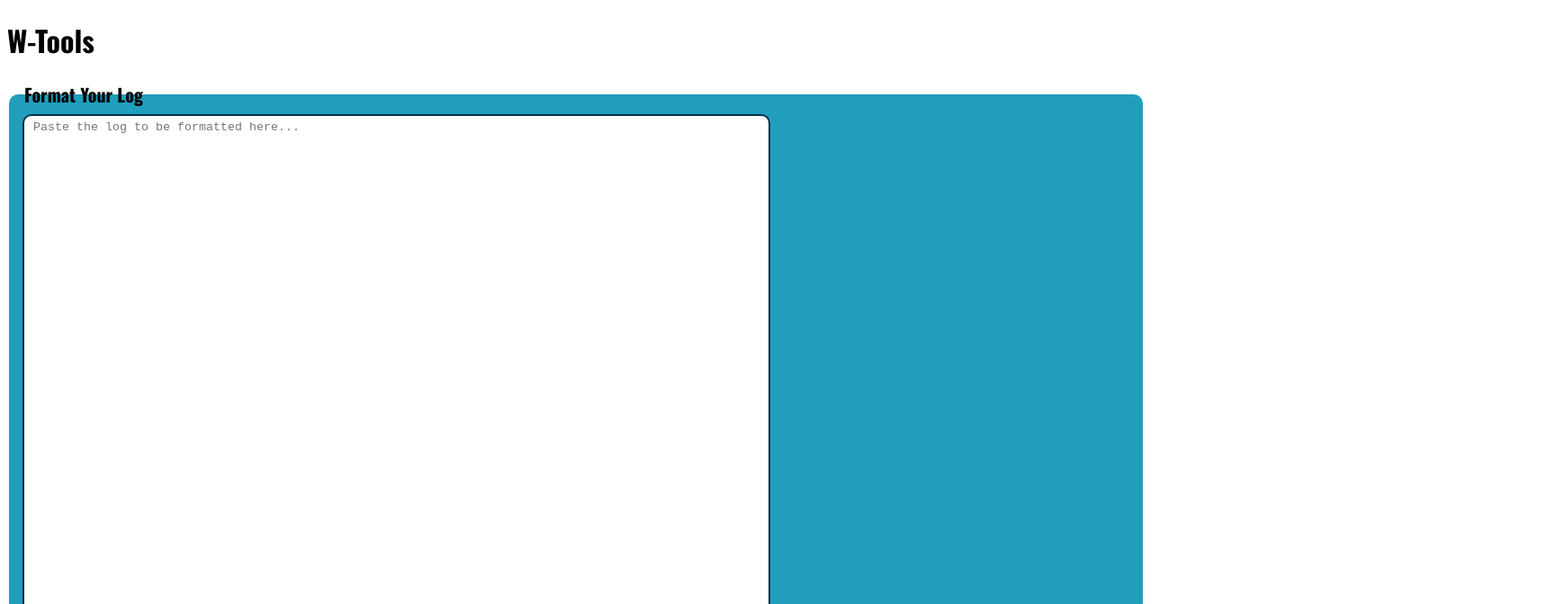
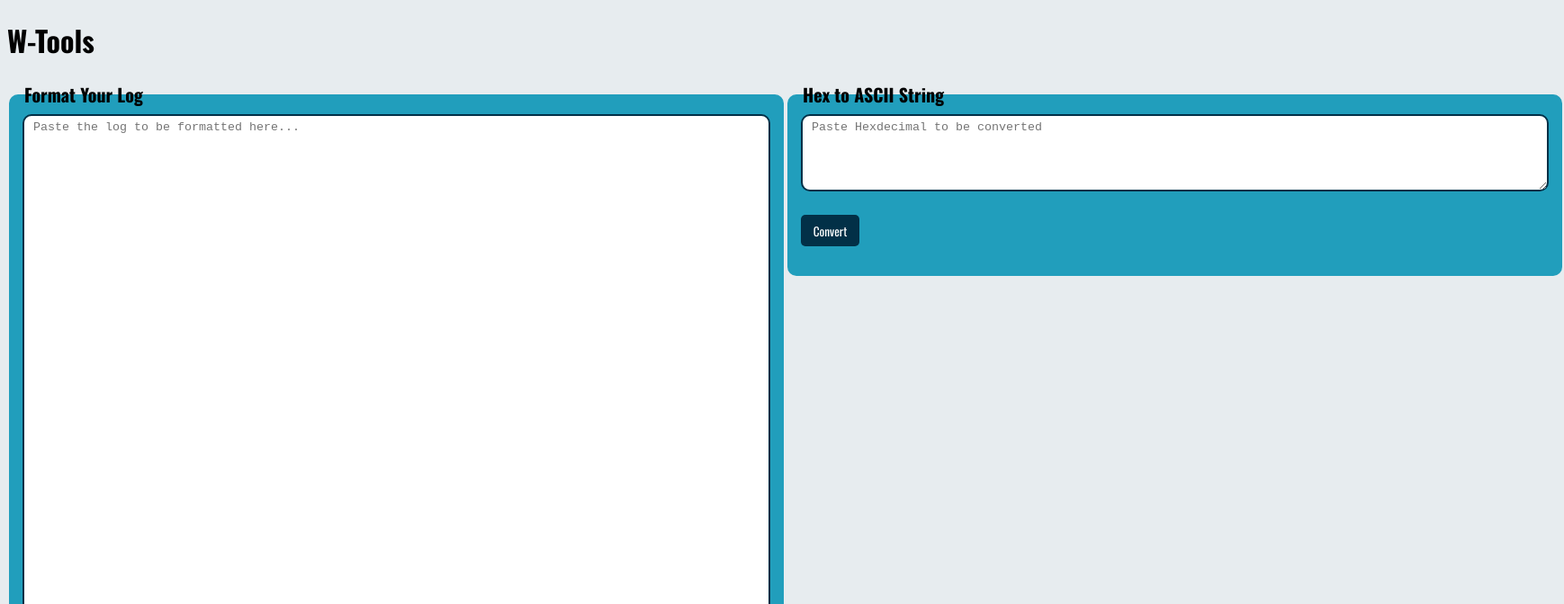
Before and after one commit to TheShonuff/w-tools, a SvelteKit app: page / in a window 1280 px wide. Shown: the top 672 px of the page at 90% size, 1738 px wide, since content can reach past the window. Built offline with nearby package versions, Linux system fonts and the light colour scheme.

Commit message:
tuned styles

```diff
--- a/src/routes/+page.svelte
+++ b/src/routes/+page.svelte
@@ -32,19 +32,20 @@
 
 <main>
 	<h1>W-Tools</h1>
+	<div class="container">
 		<form>
 			<fieldset>
 				<legend>Format Your Log</legend>
 				<textarea
 					name="textarea"
-				rows="50"
+					rows="40"
 					cols="100"
 					bind:value
 					placeholder="Paste the log to be formatted here..."
 				/>
 				<p>
-				<button class="format-btn" on:click={format}>Format</button><button
-					class="clear-btn"
+					<button class="btn format-btn" on:click={format}>Format</button><button
+						class=" btn clear-btn"
 						on:click={clear}>Clear</button
 					>
 				</p>
@@ -61,9 +62,10 @@
 					bind:value={num}
 					placeholder="Paste Hexdecimal to be converted"
 				/>
-			<p><button class="format-btn" on:click={hexify}>Convert</button></p>
+				<p><button class="btn format-btn" on:click={hexify}>Convert</button></p>
 			</fieldset>
 		</form>
+	</div>
 </main>
 
 <style>
@@ -76,7 +78,18 @@
 	h1 {
 		font-family: 'Oswald', sans-serif;
 	}
-	.format-btn {
+	:global(body) {
+		background-color: #e7ecef;
+	}
+	.container {
+		display: flex;
+		flex-direction: row;
+		justify-content: space-evenly;
+		height: 100vh;
+		width: 100vw;
+		margin: 0 auto;
+	}
+	.btn {
 		font-family: 'Oswald', sans-serif;
 		margin-right: 10px;
 		background-color: #023047;
@@ -86,21 +99,7 @@
 		border-radius: 5px;
 		border-style: none;
 	}
-	.format-btn:hover {
-		background-color: #fb8500;
-		cursor: pointer;
-	}
-	.clear-btn {
-		font-family: 'Oswald', sans-serif;
-		margin-right: 10px;
-		background-color: #023047;
-		color: white;
-		height: 35px;
-		width: 65px;
-		border-radius: 5px;
-		border-style: none;
-	}
-	.clear-btn:hover {
+	.btn:hover {
 		background-color: #fb8500;
 		cursor: pointer;
 	}
@@ -111,6 +110,7 @@
 		background-color: #219ebc;
 		border-radius: 10px;
 		border-style: none;
+		width: 50%;
 	}
 	textarea {
 		border-radius: 10px;
```
Lines whose indentation alone changed are shown as unchanged.
